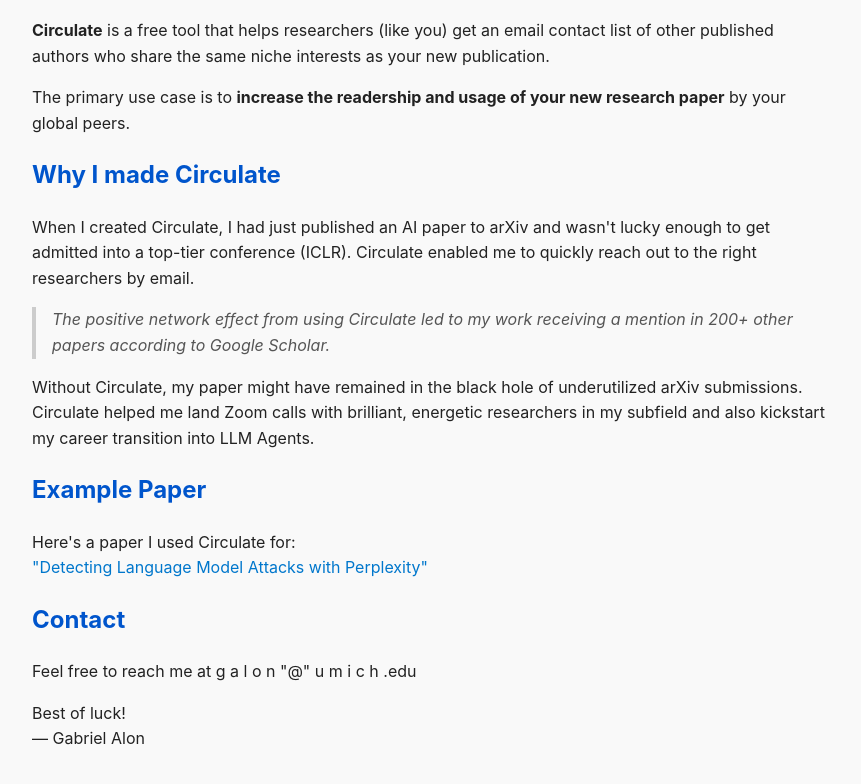
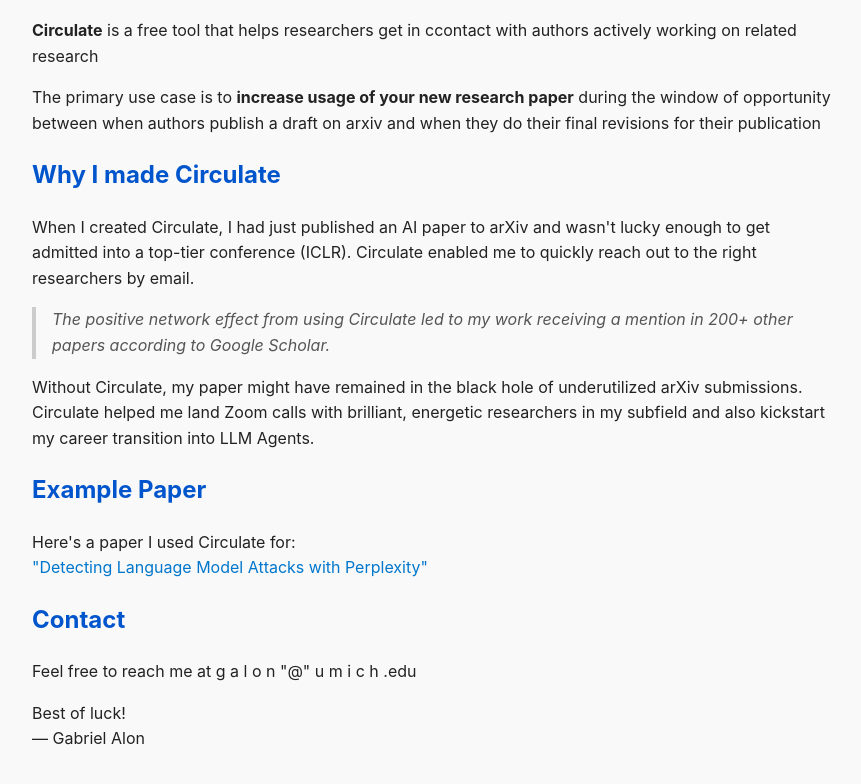
Before and after one commit to galonpy/circulatescience, a plain HTML site: page index.html in a window 1280 px wide. Shown: the part 108-892 px from the top of the page, without its empty margins (208-1069 px from the left). Drawn offline with Linux system fonts and the light colour scheme.

Commit message:
Update index.html

```diff
--- a/index.html
+++ b/index.html
@@ -48,8 +48,9 @@
 </head>
 <body>
   <h1>Welcome to Circulate</h1>
-  <p><strong>Circulate</strong> is a free tool that helps researchers (like you) get an email contact list of other published authors who share the same niche interests as your new publication.</p>
-  <p>The primary use case is to <strong>increase the readership and usage of your new research paper</strong> by your global peers.</p>
+  <p><strong>Circulate</strong> is a free tool that helps researchers get in ccontact with authors actively working on related research </p>
+  <p>The primary use case is to <strong>increase usage of your new research paper</strong> during the window of opportunity between when authors publish a draft on arxiv
+  and when they do their final revisions for their publication</p>
 
   <h2>Why I made Circulate</h2>
   <p>
```
